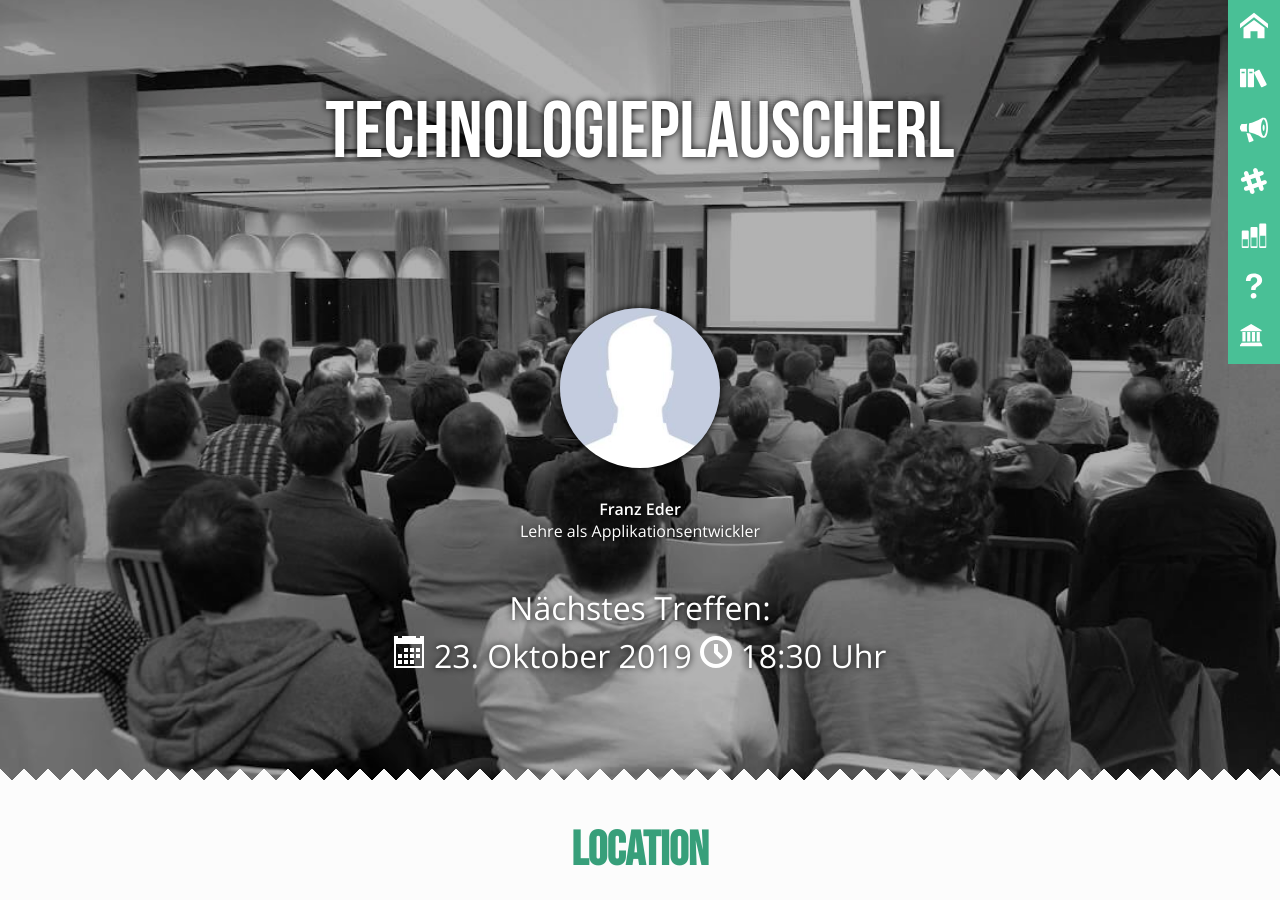
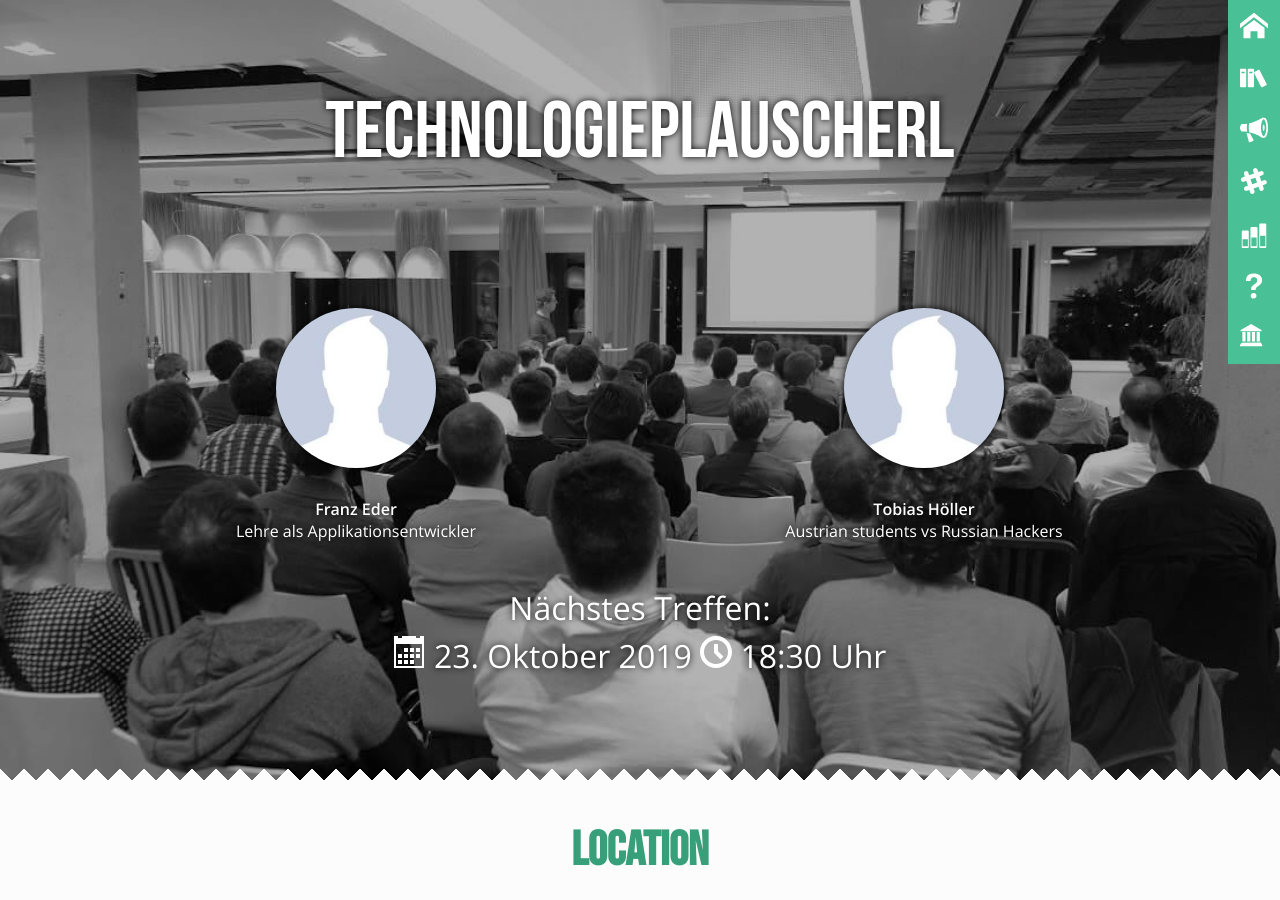
Before and after one commit to mericanAncer127/plauscherl, a Jekyll site: the page built from index.html, in a window 1280 px wide and 900 px high. Built offline with Jekyll 4.4.1, drawn with Linux system fonts in a browser that asks for light colours.

Commit message:
Update 72.html
Added talk about Austrian CTF Participation in Russian Hacking Contest

```diff
--- a/_plauscherl/72.html
+++ b/_plauscherl/72.html
@@ -25,4 +25,8 @@ speakers:
   name: Franz Eder
   talk: Lehre als Applikationsentwickler
   img:  "/img/speaker_male_no_img.jpg"
+-
+  name: Tobias Höller
+  talk: Austrian students vs Russian Hackers
+  img: "/img/speaker_male_no_img.jpg"
 ---
```
